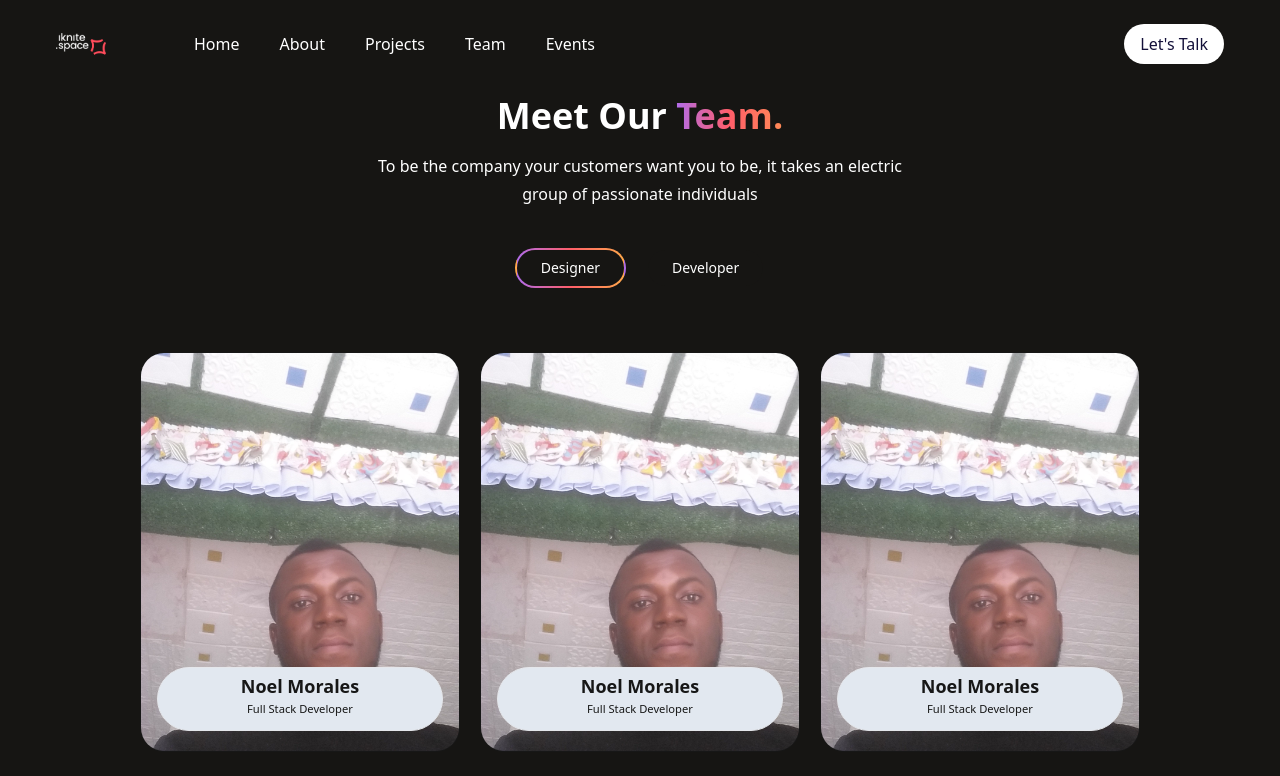
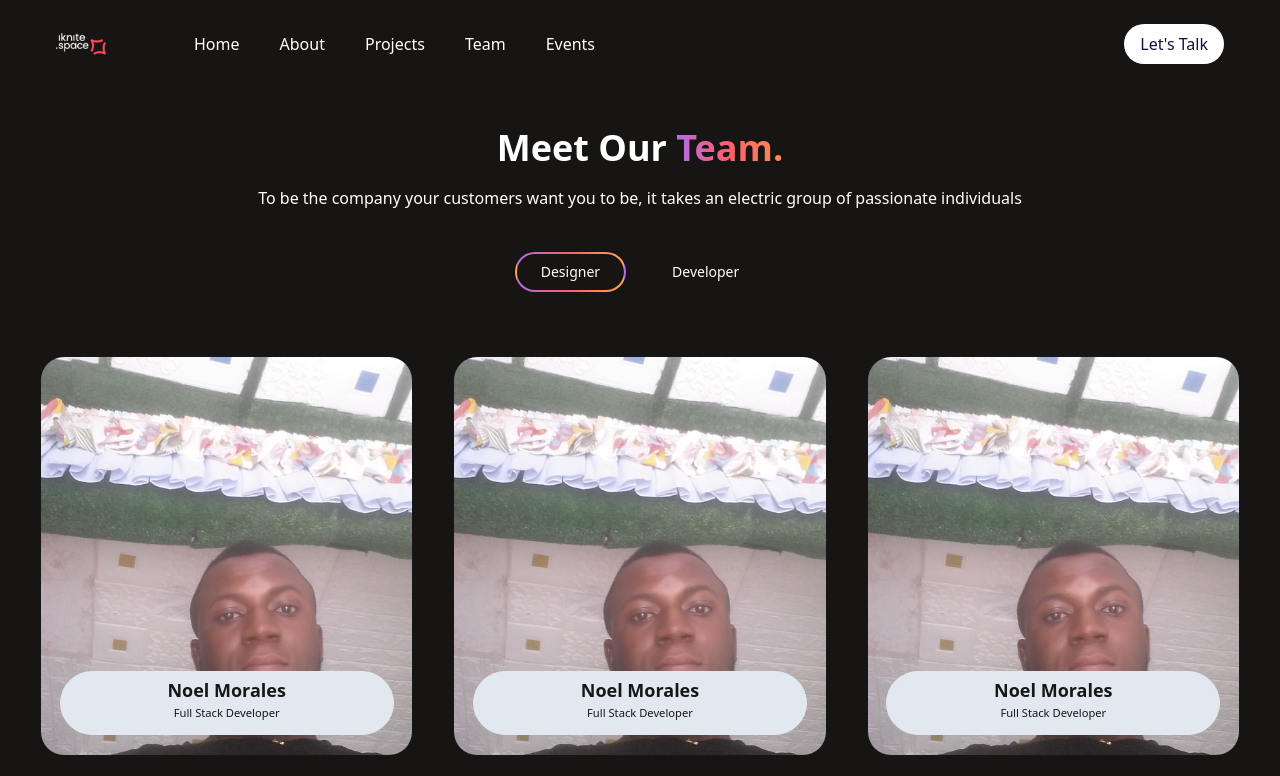
Before and after one commit to Ed-Gah/iknite-portfolio, a Next.js app: page /team in a window 1280 px wide. Shown: the top 776 px of the page. Built offline with nearby package versions, Linux system fonts and the light colour scheme; a web font is replaced by a local one.

Commit message:
Adjust team page layout

```diff
--- a/components/layout/layout.component.tsx
+++ b/components/layout/layout.component.tsx
@@ -21,7 +21,7 @@ const Layout: FC<Props> = ({ children, crumbs }) => {
         </header>
         <div>
           {/* Section */}
-          <section className="px-28 flex flex-col items-center">{children}</section>
+          <section className="flex flex-col items-center">{children}</section>
           {/* Footer here */}
           <footer className=" bg-[#161513] h-[200px] w-screen pt-6 pb-14 px-16">
             <Footer />
--- a/components/memberCard/MemberCard.tsx
+++ b/components/memberCard/MemberCard.tsx
@@ -19,7 +19,7 @@ type Team = {
 export default function MemberCard({glance}:Team) {
   return (
     <div className="">
-        <div className="relative w-64 sm:w-80 h-[19rem] sm:h-[400px] overflow-hidden rounded-3xl border border-neutral-900 bg-white flex-col justify-start items-start gap-2 inline-flex">
+        <div className="relative w-64 sm:w-full h-[19rem] sm:h-[400px] overflow-hidden rounded-3xl border border-neutral-900 bg-white flex-col justify-start items-start gap-2 inline-flex">
             <div className="w-full h-full">
                 <img src={"./desmond.jpg"} alt={""} className="h-full w-auto aspect-video object-cover object-center"/>
             </div>
--- a/components/team.member.component/Team.member.component.tsx
+++ b/components/team.member.component/Team.member.component.tsx
@@ -30,7 +30,7 @@ export default function TeamMembers(){
                 </div>
             </section>
 
-            <section className="grid grid-cols-1 sm:grid-cols-2 md:grid-cols-3 gap-5">
+            <section className="w-full grid grid-cols-1 sm:grid-cols-2 md:grid-cols-3 gap-10">
                 <MemberCard glance={{
                     name: "",
                     image: "",
--- a/pages/team/index.tsx
+++ b/pages/team/index.tsx
@@ -4,7 +4,7 @@ import React from "react";
 const TeamPage = () => {
   return (
     <Layout>
-      <div className="flex flex-col items-center justify-center mt-24  text-white">
+      <div className="max-w-[1200px] flex flex-col mt-32  text-white">
         <TeamHeader />
         <TeamMembers />
       </div>
```
